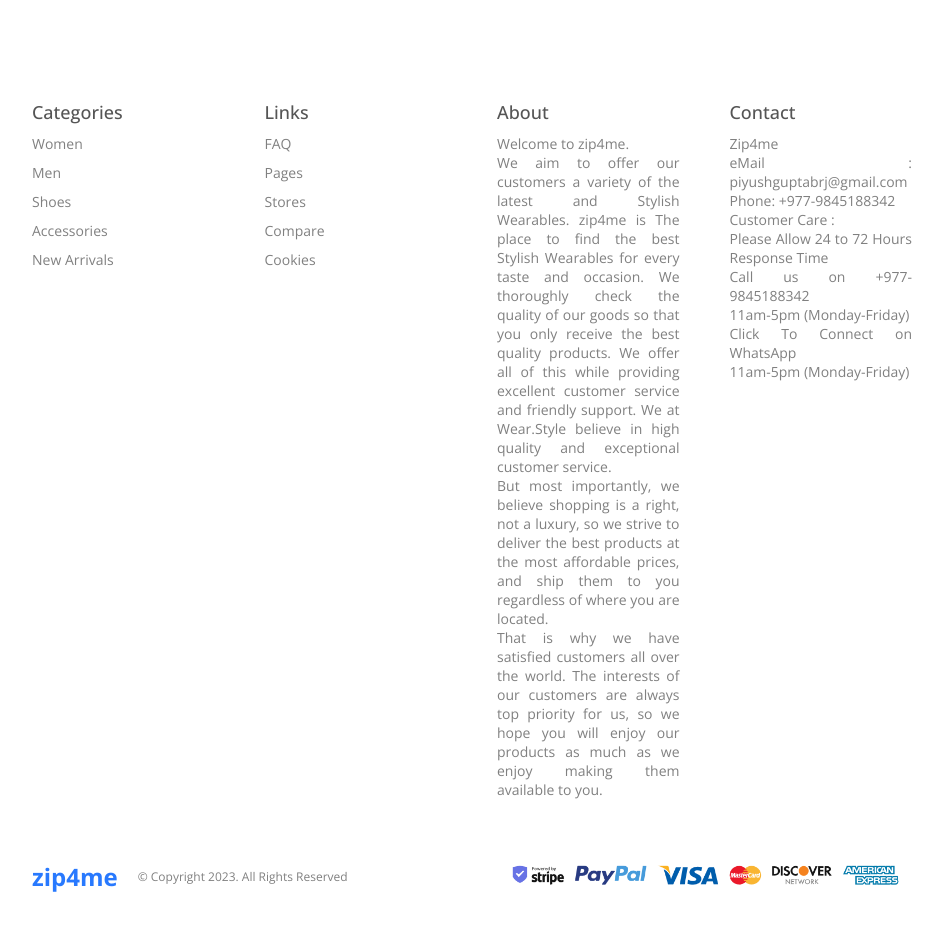
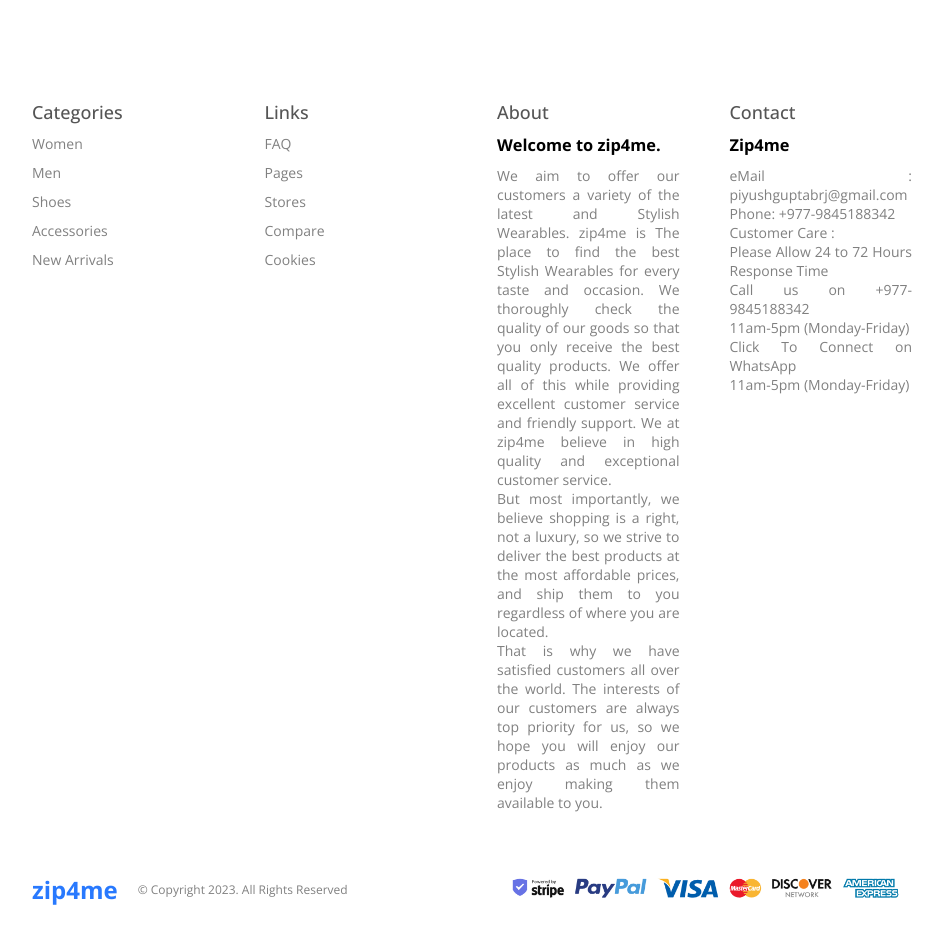
Before and after one commit to iprime2/zip4me, a React (Create React App) app: page /product/1 in a window 1280 px wide. Shown: the part 760-1697 px from the top of the page, without its empty margins (168-1111 px from the left). Built offline with nearby package versions, Linux system fonts and the light colour scheme; no server answers.

Commit message:
Update Footer.jsx

```diff
--- a/src/components/Footer/Footer.jsx
+++ b/src/components/Footer/Footer.jsx
@@ -21,11 +21,12 @@ const Footer = () => {
         </div>
         <div className='item'>
           <h1>About</h1>
-          <span>
+          <h3>
             Welcome to zip4me.
-    <br />
+    </h3>
+    <span>
 We aim to offer our customers a variety of the latest and Stylish Wearables. zip4me is The place to find the best Stylish Wearables for every taste and occasion. We thoroughly check the quality of our goods so that you only receive the best quality products. We offer all of this while providing excellent customer service and friendly support.
-We at Wear.Style believe in high quality and exceptional customer service.
+We at zip4me believe in high quality and exceptional customer service.
     <br />
     But most importantly, we believe shopping is a right, not a luxury, so we strive to deliver the best products at the most affordable prices, and ship them to you regardless of where you are located.
     <br />
@@ -34,9 +35,10 @@ That is why we have satisfied customers all over the world. The interests of our
         </div>
         <div className='item'>
           <h1>Contact</h1>
-          <span>
+          <h3>
            Zip4me
-<br />
+    </h3>
+<span>
 eMail : piyushguptabrj@gmail.com
     <br />
 Phone: +977-9845188342
```
